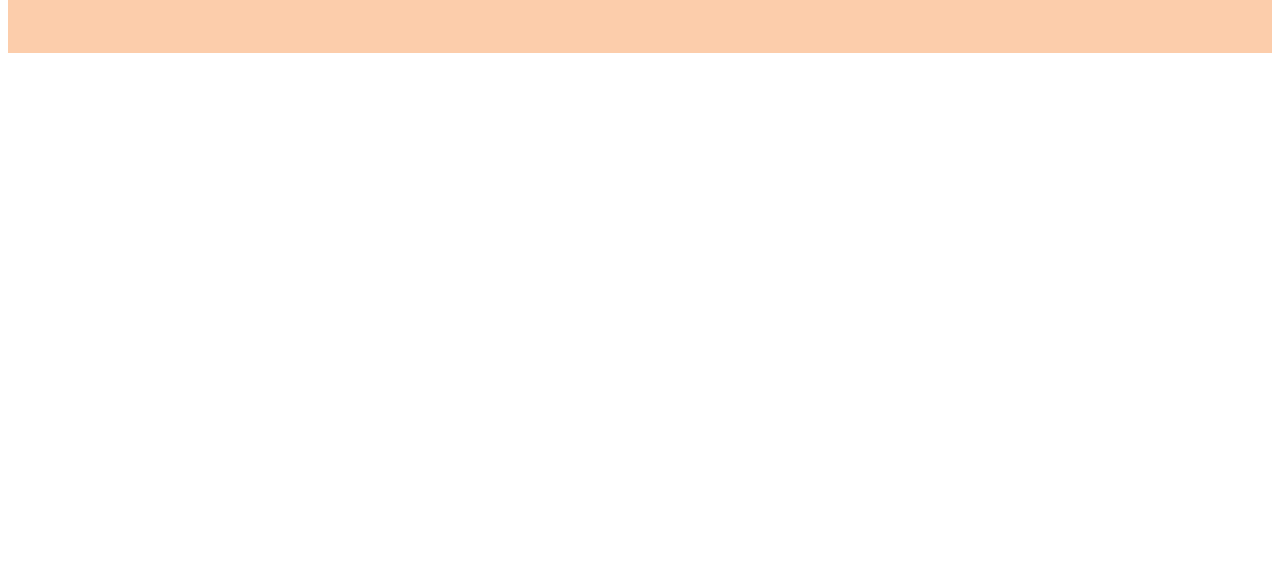
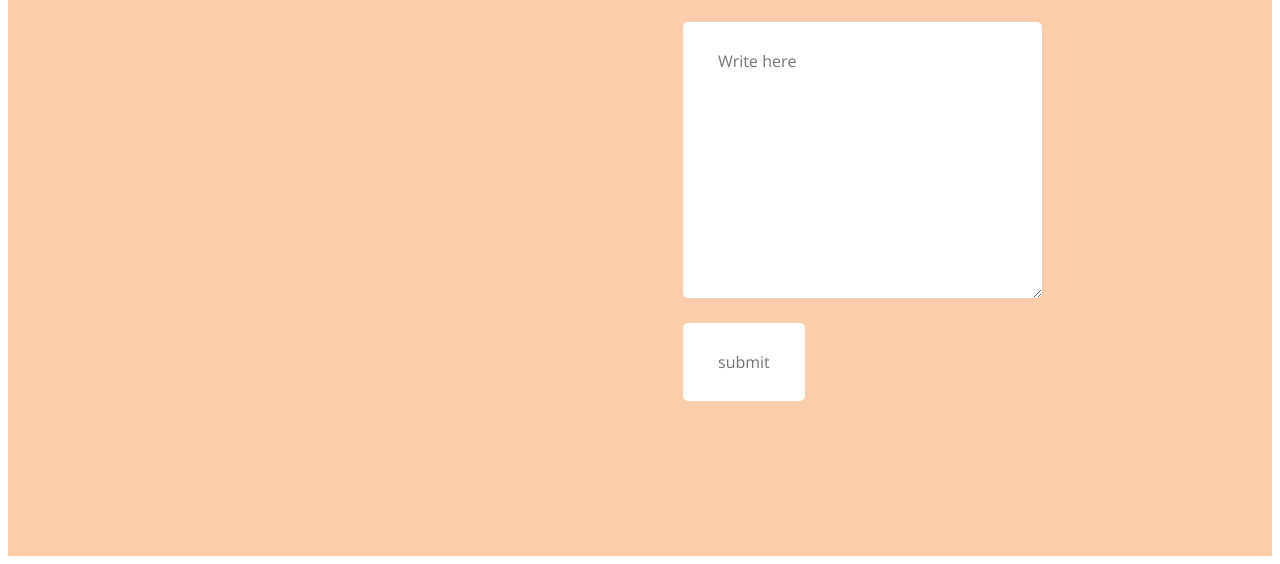
Before and after one commit to snehashisroyofficial/webdeveloper-portfolio, a plain HTML site: page index.html in a window 1280 px wide. Shown: the part 3901-4465 px from the top of the page. Before the commit the page ends 3962 px from the top, so only its background shows below. Drawn offline with nearby package versions, Linux system fonts and the light colour scheme.

Commit message:
contact added

```diff
--- a/index.html
+++ b/index.html
@@ -221,6 +221,19 @@
       </div>
       <div class="footer-column">
         <h3 class="section-title">Let’s Message me</h3>
+
+        <form action="">
+          <input type="text" placeholder="Your Name" />
+          <input type="email" name="" id="" placeholder="Your Email" />
+          <textarea
+            name=""
+            placeholder="Write here"
+            id=""
+            cols="30"
+            rows="10"
+          ></textarea>
+          <input type="submit" value="submit" />
+        </form>
       </div>
     </footer>
   </body>
--- a/porfolio.css
+++ b/porfolio.css
@@ -207,7 +207,25 @@ main section {
 
 .footer-container {
   display: flex;
+  gap: 100px;
   padding: 130px 230px;
   margin-top: 113px;
   background-color: #fccdab;
 }
+
+.footer-column {
+  width: 50%;
+}
+
+/* contact form  */
+form input,
+textarea {
+  display: block;
+  margin-bottom: 25px;
+  padding: 28px 35px;
+  color: #757575;
+  font-size: 16px;
+  border-radius: 5px;
+  background: #fff;
+  border: 0px;
+}
```
